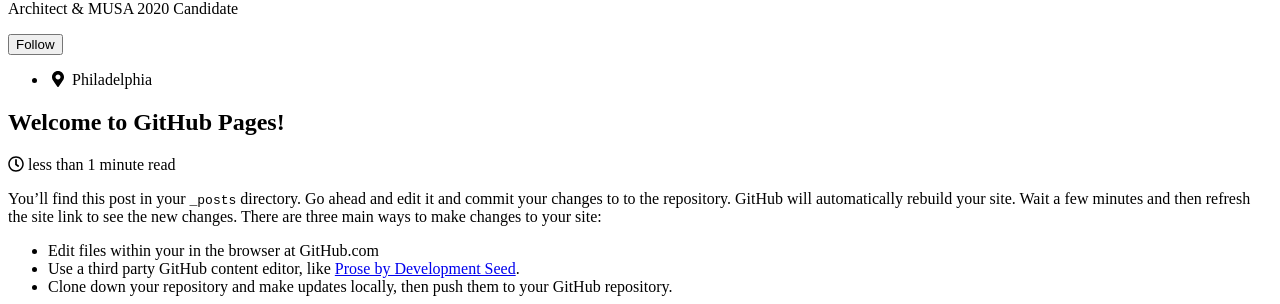
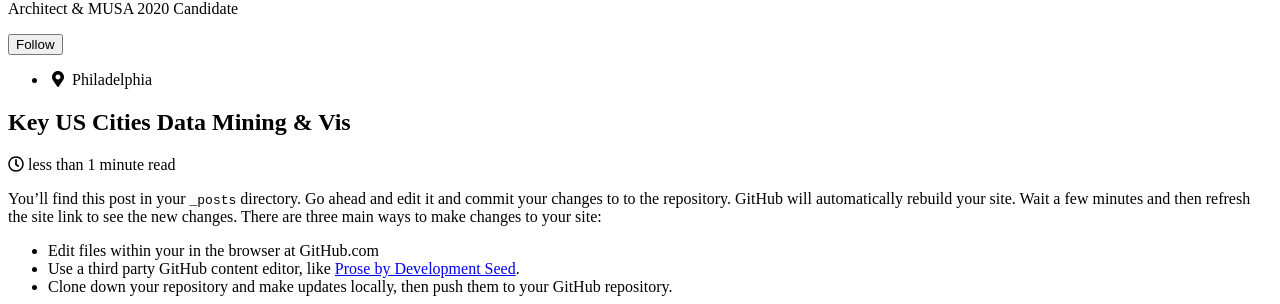
Before and after one commit to akshaynagar26/Pleasework, a Jekyll site: the page built from _posts/2019-04-18-welcome-to-github-pages.md, in a window 1280 px wide. Shown: the part 222-526 px from the top of the page. Built offline with Jekyll 4.4.1, drawn with Linux system fonts in a browser that asks for light colours; cached includes are drawn as plain includes; nearby versions of some CDN libraries.

Commit message:
Update 2019-04-18-welcome-to-github-pages.md

```diff
--- a/_posts/2019-04-18-welcome-to-github-pages.md
+++ b/_posts/2019-04-18-welcome-to-github-pages.md
@@ -1,8 +1,9 @@
 ---
-title: "Welcome to GitHub Pages!"
+title: "Key US Cities Data Mining & Vis"
 date: 2019-04-18T15:34:30-04:00
 categories:
   - blog
+excerpt: "An Exercise for Data Mining, Processing  & Visualisation for key 10 US Cities"
 tags:
   - Github Page
   - update
```
